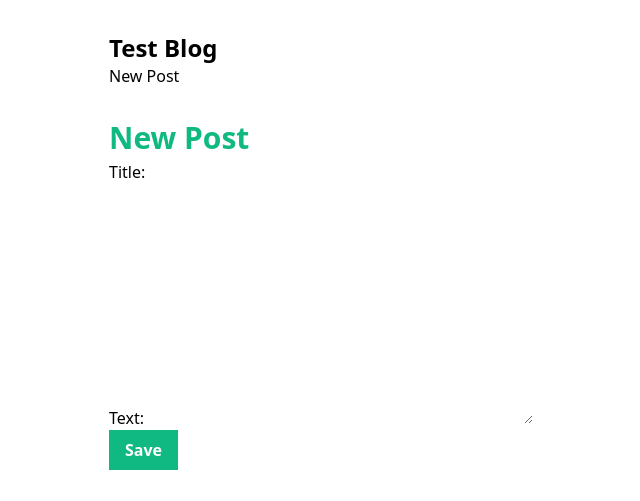
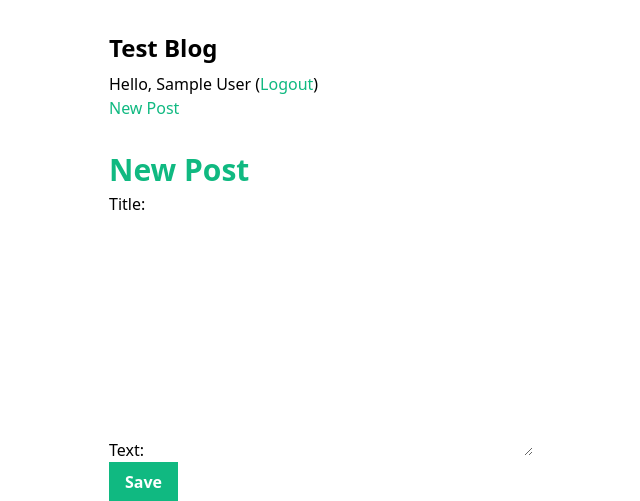
Before and after one commit to stevemc4/django-blog, a Django app: page /post/new/ in a window 1280 px wide. Shown: the top 501 px of the page, without its empty margins (211-851 px from the left). Run offline with Django 3.2, Linux system fonts and the light colour scheme; the visitor is signed in with stand-in values (Sample User, id 1).

Commit message:
Added current user detail and logout function

```diff
--- a/blog/templates/blog/base.html
+++ b/blog/templates/blog/base.html
@@ -5,9 +5,14 @@
   </head>
   <body class="max-w-2xl px-4 py-8 mx-auto">
     <header class="mb-8">
-      <h1 class="text-2xl font-bold"><a href="/">Test Blog</a></h1>
+      <h1 class="text-2xl font-bold mb-2"><a href="/">Test Blog</a></h1>
       {% if user.is_authenticated %}
-        <a href="{% url 'post_new' %}">New Post</a>
+        <span class="block">
+          Hello, {{ user.first_name }} {{ user.last_name }} (<a class="inline-block text-green-500" href="{% url 'logout' %}">Logout</a>)
+        </span>
+        <a class="block text-green-500" href="{% url 'post_new' %}">New Post</a>
+      {% else %}
+      <a class="block text-green-500" href="{% url 'login' %}">Login</a>
       {% endif %}
       <link href="https://unpkg.com/tailwindcss@^2/dist/tailwind.min.css" rel="stylesheet">
     </header>
--- a/testsite/urls.py
+++ b/testsite/urls.py
@@ -21,6 +21,7 @@ import debug_toolbar
 urlpatterns = [
     path('admin/', admin.site.urls),
     path('accounts/login/', views.LoginView.as_view(), name='login'),
+    path('accounts/logout/', views.LogoutView.as_view(next_page='/'), name='logout'),
     path('', include('blog.urls')),
     path('__debug__/', include(debug_toolbar.urls)),
 ]
```
